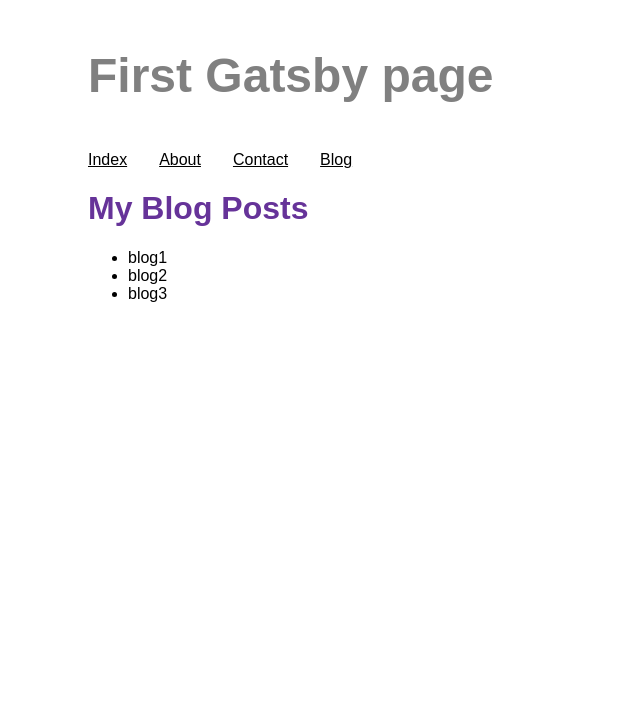
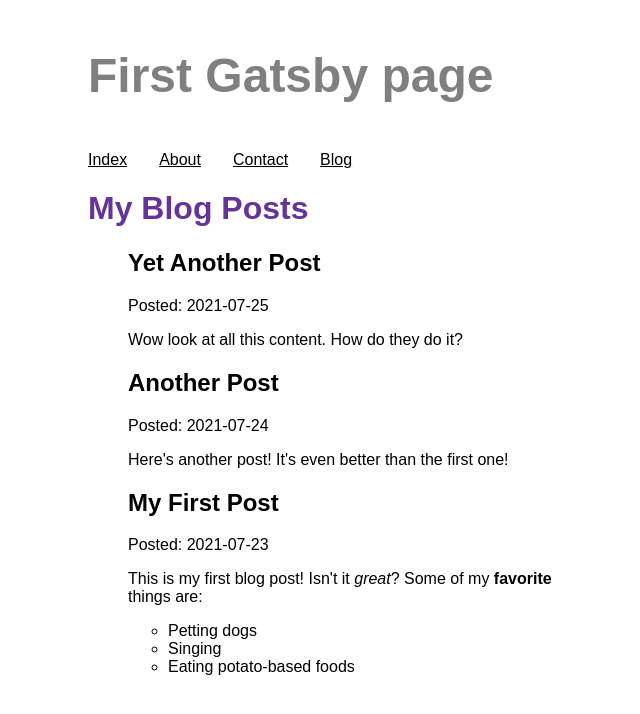
Before and after one commit to jozzol/firstGatsby, a Gatsby site: page /blog in a window 1280 px wide. Shown: the whole page, without its empty margins (302-942 px from the left). Built offline with nearby package versions, Linux system fonts and the light colour scheme; Gatsby itself is replaced by a stand-in of ours.

Commit message:
added mdx, added content to post, used mdx and grapql to render post on the blog page

```diff
--- a/blog/blog1.mdx
+++ b/blog/blog1.mdx
@@ -0,0 +1,9 @@
+---
+title: "My First Post"
+date: "2021-07-23"
+---
+This is my first blog post! Isn't it *great*?
+Some of my **favorite** things are:
+* Petting dogs
+* Singing
+* Eating potato-based foods
--- a/blog/blog2.mdx
+++ b/blog/blog2.mdx
@@ -0,0 +1,5 @@
+---
+title: "Another Post"
+date: "2021-07-24"
+---
+Here's another post! It's even better than the first one!
--- a/blog/blog3.mdx
+++ b/blog/blog3.mdx
@@ -0,0 +1,6 @@
+---
+title: "Yet Another Post"
+date: "2021-07-25"
+---
+
+Wow look at all this content. How do they do it?
--- a/gatsby-config.js
+++ b/gatsby-config.js
@@ -12,6 +12,7 @@
                 name: 'blog',
                 path: `${__dirname}/blog`,
             }
-        }
+        },
+        'gatsby-plugin-mdx',
     ]
 }
--- a/package.json
+++ b/package.json
@@ -15,8 +15,11 @@
     "clean": "gatsby clean"
   },
   "dependencies": {
+    "@mdx-js/mdx": "^1.6.22",
+    "@mdx-js/react": "^1.6.22",
     "gatsby": "^4.6.0",
     "gatsby-plugin-image": "^2.6.0",
+    "gatsby-plugin-mdx": "^3.6.0",
     "gatsby-plugin-sharp": "^4.6.0",
     "gatsby-source-filesystem": "^4.6.0",
     "react": "^17.0.1",
--- a/src/pages/blog.js
+++ b/src/pages/blog.js
@@ -1,6 +1,7 @@
 import * as React from 'react'
 import Layout from '../components/layout'
 import { graphql } from 'gatsby'
+import { MDXRenderer } from 'gatsby-plugin-mdx'
 
 
 
@@ -9,8 +10,14 @@
     <Layout heading="My Blog Posts">
       <ul>
           {
-              data.allFile.nodes.map(node => (
-                  <li key={node.name}>{node.name}</li>
+              data.allMdx.nodes.map(node => (
+                  <article key={node.id}>
+                    <h2>{node.frontmatter.title}</h2>
+                    <p>Posted: {node.frontmatter.date}</p>
+                    <MDXRenderer>
+                      {node.body}
+                    </MDXRenderer>
+                  </article>
               ))
           }
       </ul>
@@ -19,13 +26,19 @@
 }
 // se le podria agregar un nombre a la query como tal que iria al inicio despues de grapql, con el fin de debuggin en caso de errores
 export const query = graphql`
-    query{
-    allFile {
-      nodes {
-        name
+query {
+  allMdx(sort: {fields: frontmatter___date, order: DESC}) {
+    nodes {
+      frontmatter {
+        date
+        title
       }
+      id
+      body
     }
-  }`
+  }
+}`
+
 
 
 export default BlogPage
```
Also changed, not shown: 1 other file.
